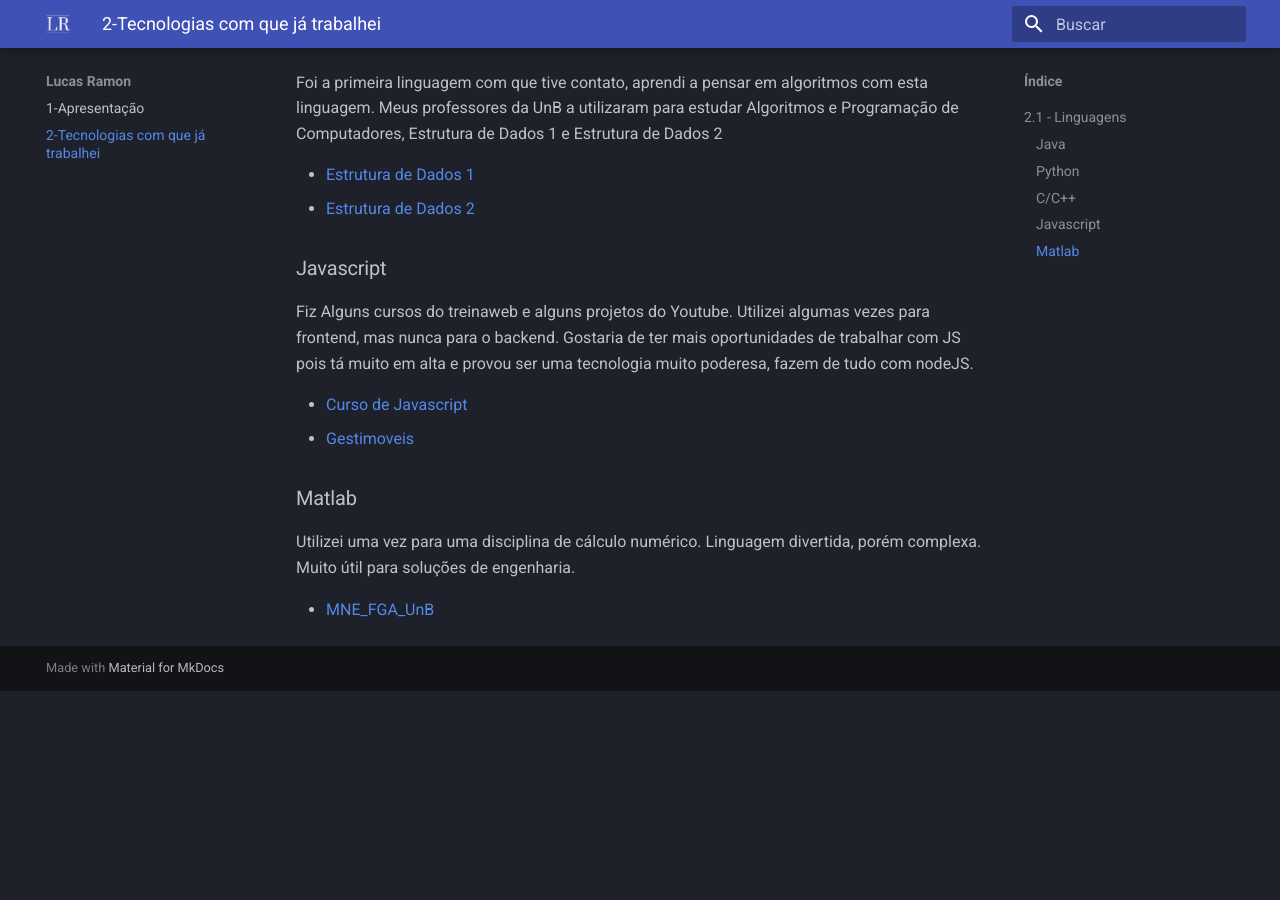
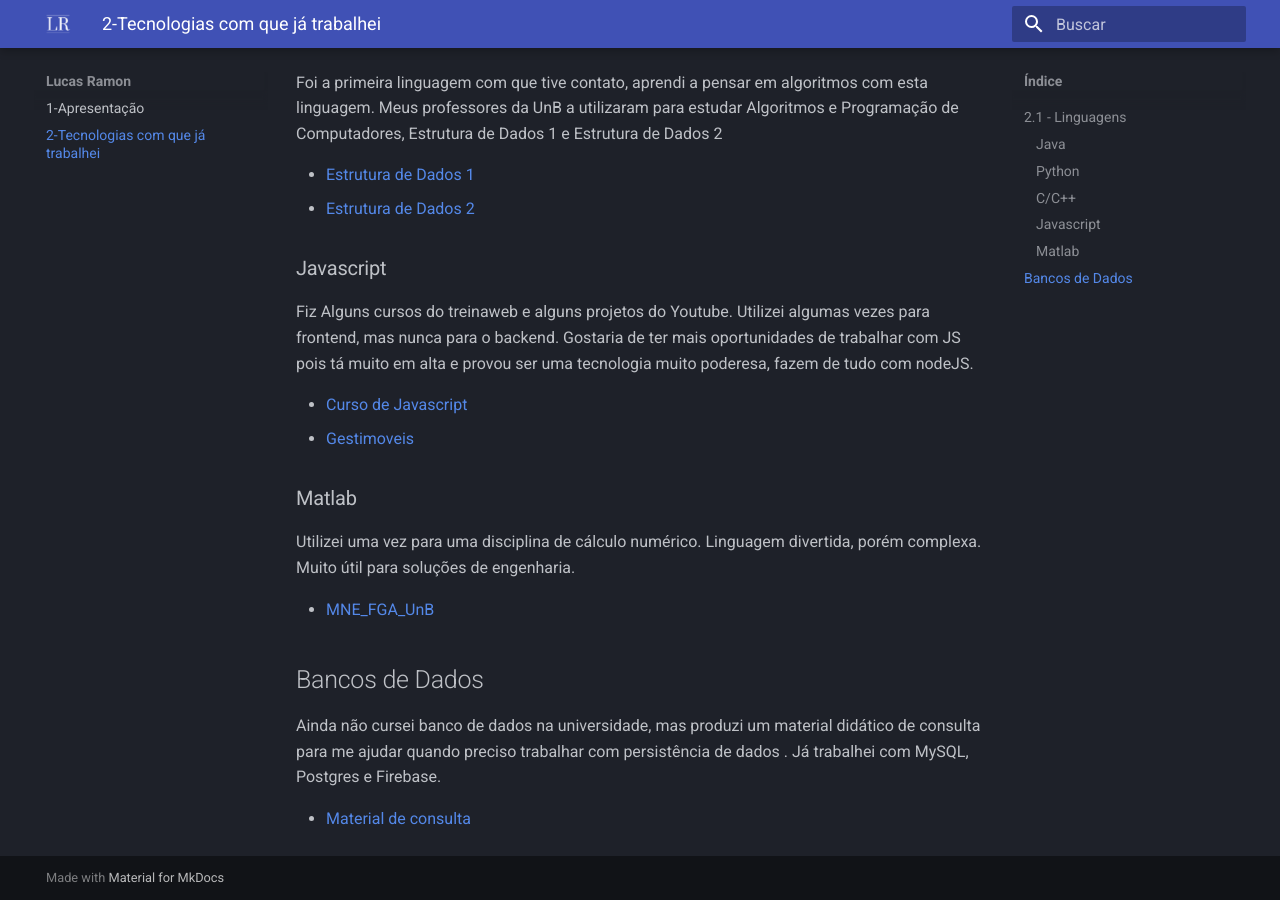
Before and after one commit to lramon2001/lramon2001.github.io, an MkDocs documentation site: the page built from docs/softskills.md, in a window 1280 px wide and 900 px high, scrolled down 897 px. Built offline with MkDocs 1.6.1 and Material for MkDocs 9.7.7, drawn with Linux system fonts in a browser that asks for light colours; before the commit the page ends 1588 px from its top, so only the background shows below that.

Commit message:
Update softskills.md

```diff
--- a/docs/softskills.md
+++ b/docs/softskills.md
@@ -63,3 +63,11 @@ Utilizei uma vez para uma disciplina de cálculo numérico. Linguagem divertida,
 <ul>
   <li><a href="https://github.com/lramon2001/MNE_FGA_UnB">MNE_FGA_UnB</a></li>
 </ul>
+
+## Bancos de Dados
+
+Ainda não cursei banco de dados na universidade, mas produzi um material didático de consulta para me ajudar quando preciso trabalhar com persistência de dados . Já trabalhei com MySQL, Postgres e Firebase.
+
+<ul>
+  <li><a href="https://gist.github.com/lramon2001/c68d22e8e31b780fe60a26bd52e4ebb7">Material de consulta</a></li>
+</ul>
```
